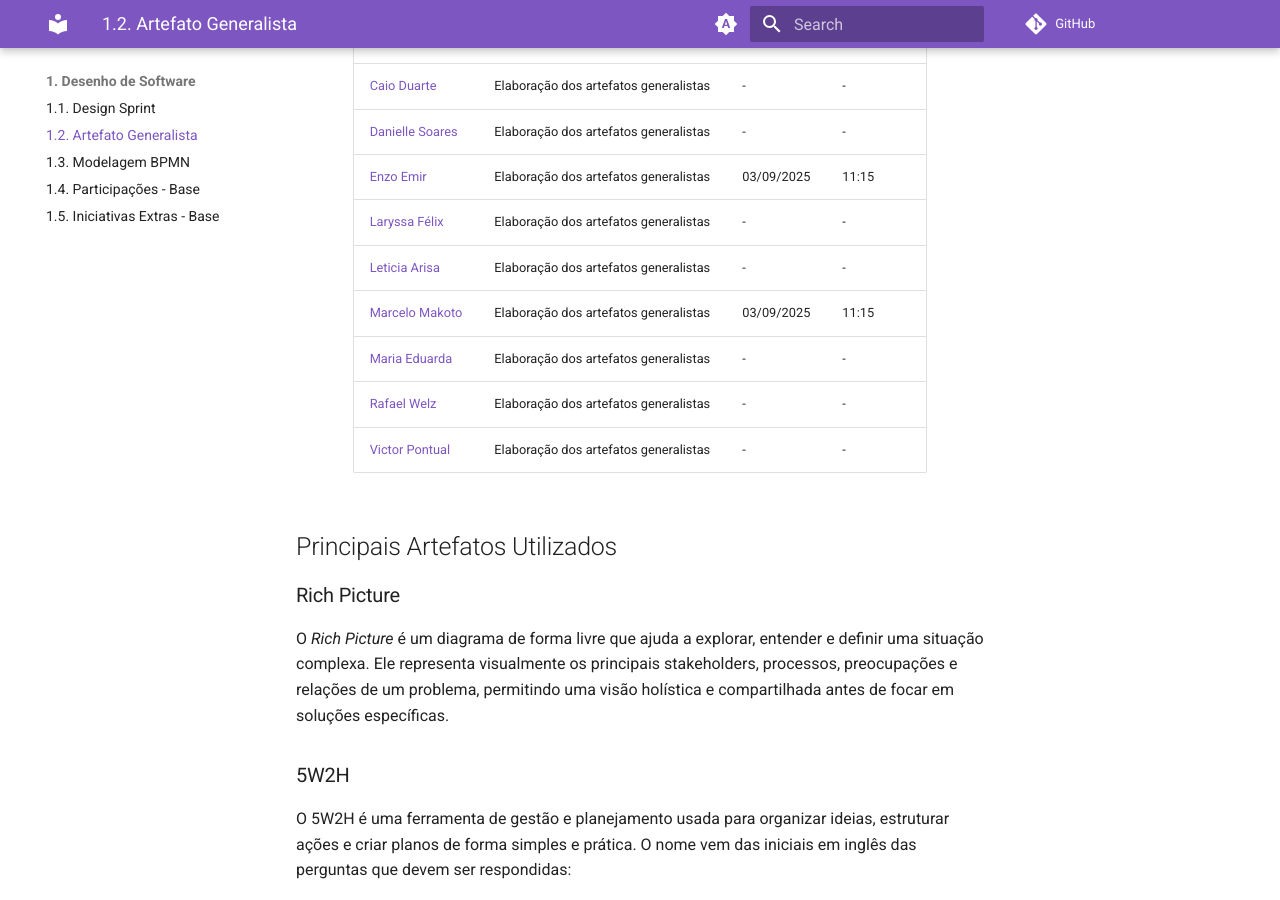
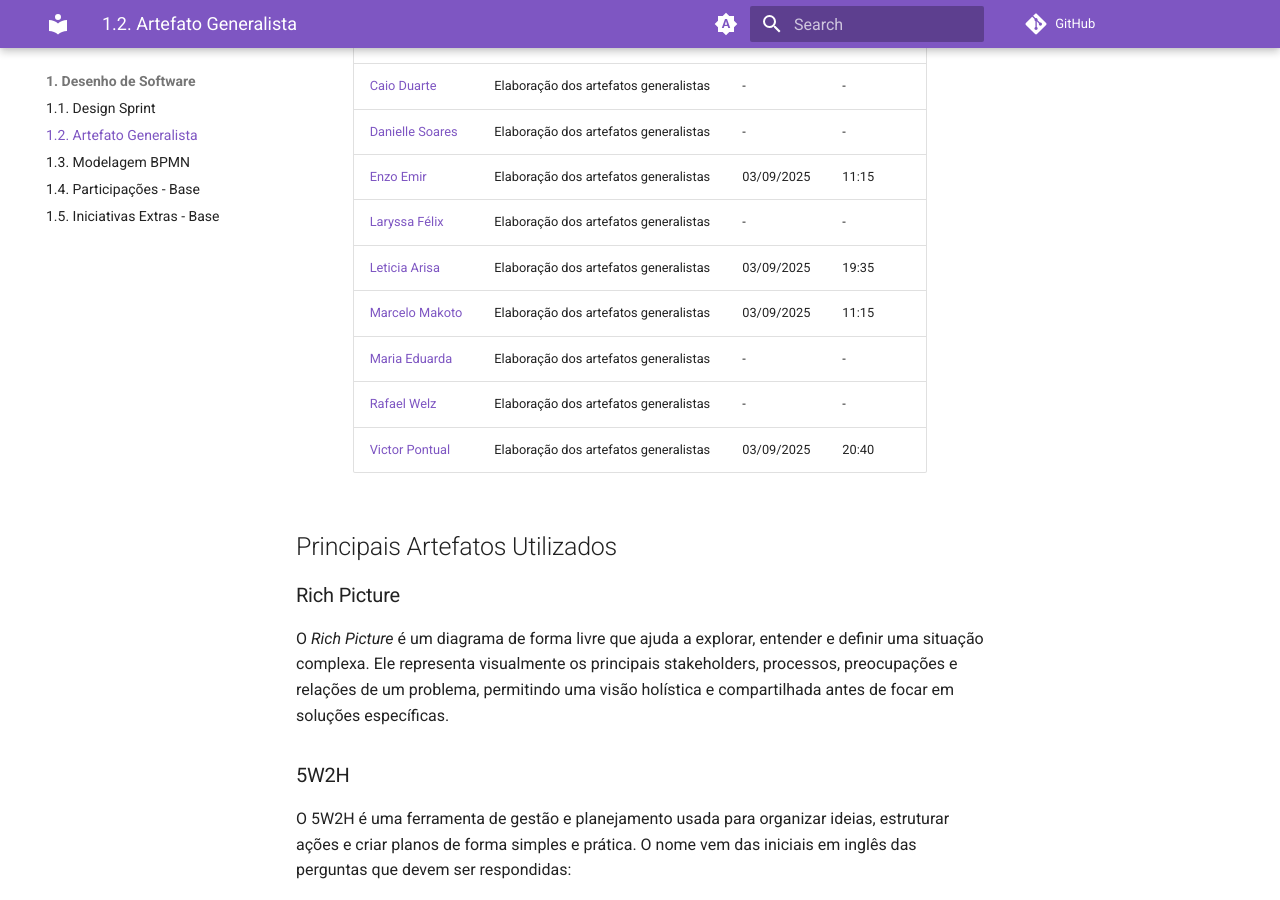
Before and after one commit to UnBArqDsw2025-2-Turma01/2025.2-T01-G1_JogoDigital_Entrega_01, an MkDocs documentation site: the page built from docs/Base/1.2.ArtefatoGeneralista.md, in a window 1280 px wide and 900 px high, scrolled down 1414 px. Built offline with MkDocs 1.6.1 and Material for MkDocs 9.7.7, drawn with Linux system fonts in a browser that asks for light colours; comment, search, counter and statistics services are not loaded.

Commit message:
adicionar a data e o horário no cronograma de participantes

```diff
--- a/docs/Base/1.2.ArtefatoGeneralista.md
+++ b/docs/Base/1.2.ArtefatoGeneralista.md
@@ -62,8 +62,8 @@
     <tr>
       <td><a href="https://github.com/Leticia-Arisa-K-Higa">Leticia Arisa</a></td>
       <td>Elaboração dos artefatos generalistas</td>
-      <td>-</td>
-      <td>-</td>
+      <td>03/09/2025</td>
+      <td>19:35</td>
     </tr>
     <tr>
       <td><a href="https://github.com/MM4k">Marcelo Makoto</a></td>
@@ -86,8 +86,8 @@
     <tr>
       <td><a href="https://github.com/VictorPontual">Victor Pontual</a></td>
       <td>Elaboração dos artefatos generalistas</td>
-      <td>-</td>
-      <td>-</td>
+      <td>03/09/2025</td>
+      <td>20:40</td>
     </tr>
   </tbody>
 </table>
```
